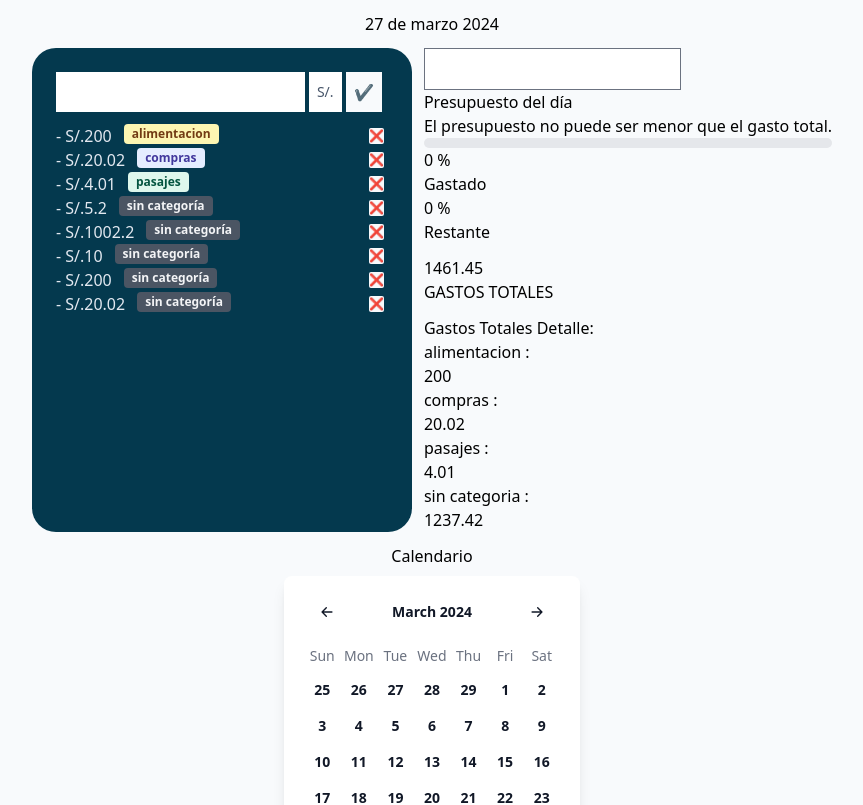
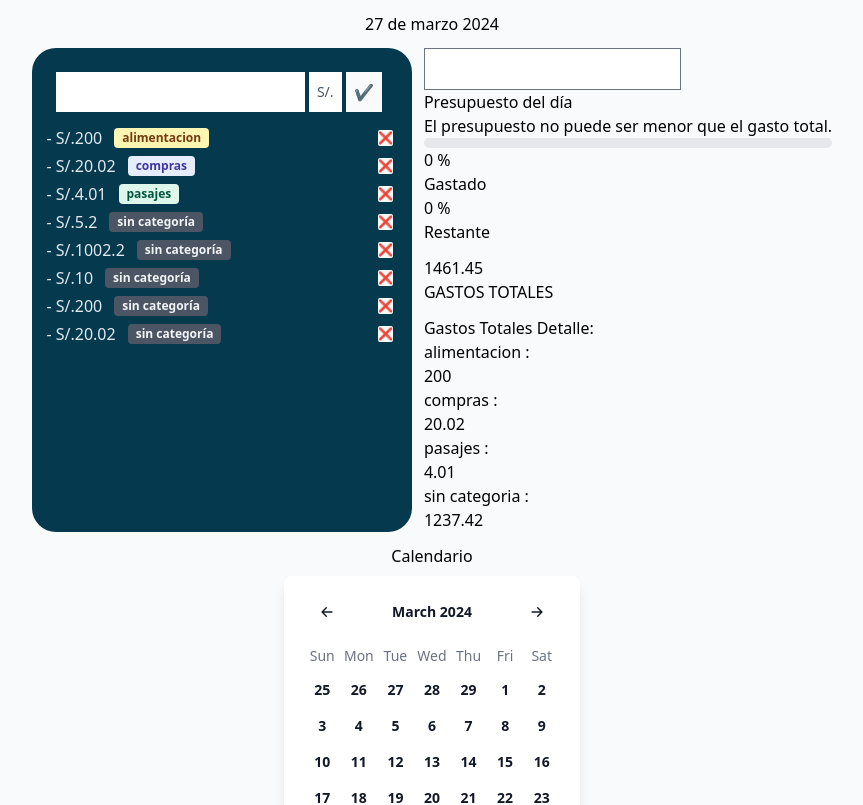
Before and after one commit to nattdev/expense-record-app, a React (Vite) app in the folder client/: page / in a window 1280 px wide. Shown: the top 805 px of the page, without its empty margins (208-1071 px from the left). Built offline with nearby package versions, Linux system fonts and the light colour scheme.

Commit message:
Update position and sizes styles to wrappers

```diff
--- a/client/src/components/ExpensesRegister.jsx
+++ b/client/src/components/ExpensesRegister.jsx
@@ -78,12 +78,14 @@ function ExpensesRegister() {
     );
 
     const expensesList = expenses.map(
-        (expense) => <li key={expense.id} className="flex">
-            <div onClick={() => handleExpenseDetail(expense.id)} className="flex justify-around">
-                <span>- {expense.currency == "soles" ? "S/." : "$"}</span>{expense.amount}
+        (expense) => <li key={expense.id} className="flex min-w-4 items-center justify-center">
+            <div onClick={() => handleExpenseDetail(expense.id)} className="flex min-w-full items-center">
+                <div className="min-w-fit">
+                    <span>- {expense.currency == "soles" ? "S/." : "$"}</span>{expense.amount}
+                </div>
                 <Popover content={expenseDetail} placement="bottom" trigger="click">
                     <div>
-                        <Badge color={expense.category == "alimentacion" ? "warning" : expense.category == "pasajes" ? "success" : expense.category == "compras" ? "indigo" : "dark"} className="mx-3 text-xs">
+                        <Badge color={expense.category == "alimentacion" ? "warning" : expense.category == "pasajes" ? "success" : expense.category == "compras" ? "indigo" : "dark"} className="mx-3 text-xs min-w-fit my-1">
                             {expense.category == "sin categoria" ? "sin categoría" : expense.category}
                         </Badge>
                     </div>
```
